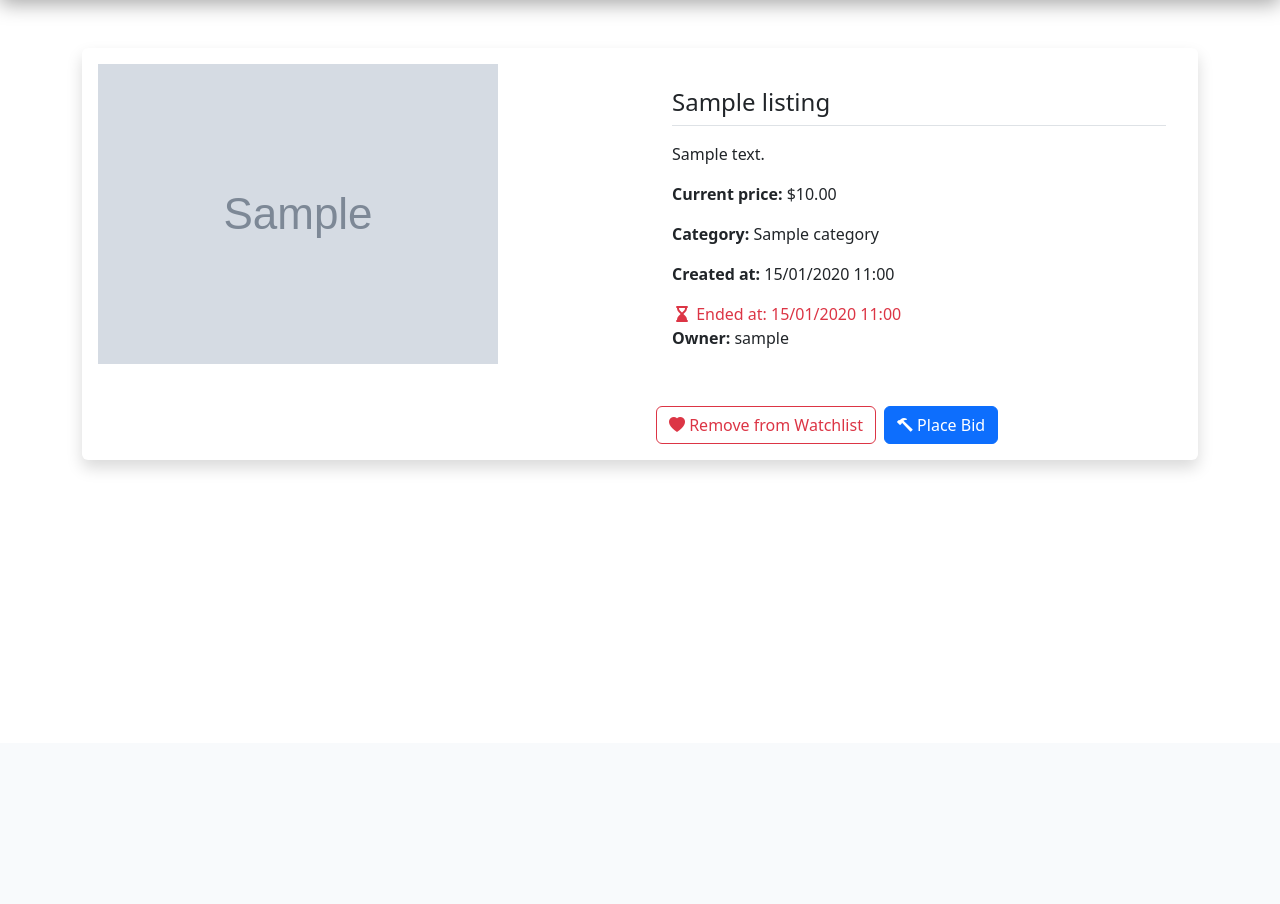
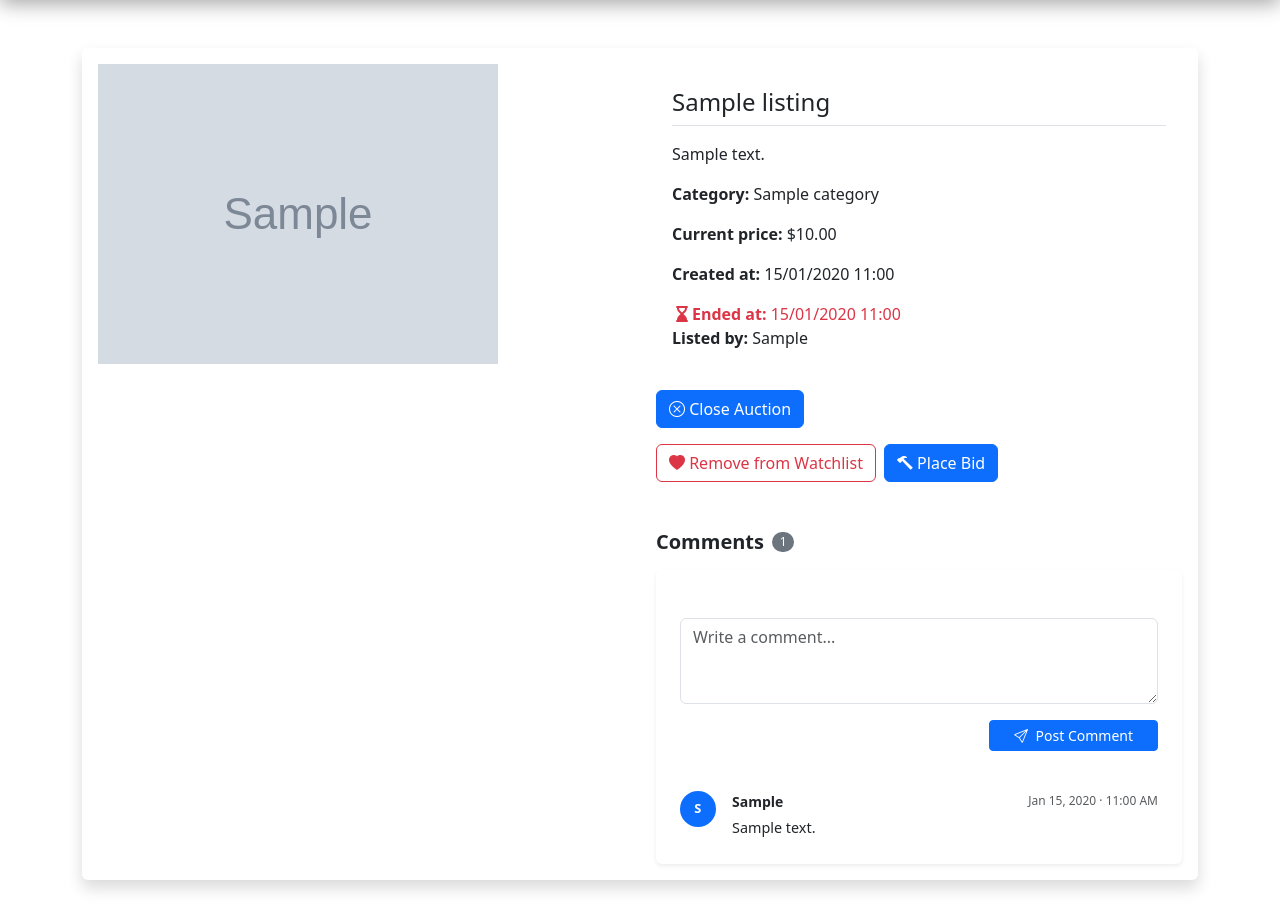
Before and after one commit to ismail-mah/commerce, a Django app: page /listing/1 in a window 1280 px wide. Shown: the part 57-961 px from the top of the page. Before the commit the page ends 527 px from the top, so only its background shows below. Run offline with Django 3.2, Linux system fonts and the light colour scheme; a user stored in the database is signed in; tables that the repository leaves empty hold one stand-in row (values such as "Sample post"); grey boxes marked "Sample" are stand-in pictures; some libraries are stand-ins or nearby versions.

Commit message:
added comments, close auction, and improved error handle overall UX

```diff
--- a/auctions/admin.py
+++ b/auctions/admin.py
@@ -1,7 +1,8 @@
 from django.contrib import admin
-from .models import User, Listing, Category, Bid
+from .models import User, Listing, Category, Bid, Comment
 
 admin.site.register(User)
 admin.site.register(Listing)
 admin.site.register(Category)
 admin.site.register(Bid)
+admin.site.register(Comment)
--- a/auctions/forms.py
+++ b/auctions/forms.py
@@ -1,6 +1,6 @@
 from django import forms
 from django.forms import widgets
-from .models import Listing, Category
+from .models import Listing, Category, Comment
 
 
 class CategoryForm(forms.ModelForm):
@@ -32,3 +32,18 @@ class ListingForm(forms.ModelForm):
             'category': forms.Select(attrs={'class': 'form-select'}),
             'end_time': forms.DateTimeInput(attrs={'class': 'form-control', 'type': 'datetime-local'}),
         }
+
+class CommentForm(forms.ModelForm):
+    class Meta:
+        model = Comment
+        fields = ['comment_text']
+        widgets = {
+            'comment_text': forms.Textarea(attrs={
+                'class': 'form-control',
+                'rows': 3,
+                'placeholder': 'Write a comment...'
+            }),
+        }
+        labels = {
+            'comment_text': '',
+        }
--- a/auctions/static/auctions/styles.css
+++ b/auctions/static/auctions/styles.css
@@ -81,3 +81,48 @@
 .register-container {
   max-width: 480px;
 }
+
+/* username style Uppercase */
+.username {
+  text-transform: capitalize;
+}
+
+
+/* Comment section style */
+
+.comment-user-avatar {
+  width: 36px;
+  height: 36px;
+  border-radius: 50%;
+  background-color: var(--bs-primary);
+  color: #fff;
+  font-size: 0.8rem;
+  font-weight: 700;
+  display: flex;
+  align-items: center;
+  justify-content: center;
+  flex-shrink: 0;
+  text-transform: uppercase;
+  letter-spacing: 0.03em;
+}
+
+.comment-item:last-child {
+  border-bottom: none !important;
+  padding-bottom: 0 !important;
+}
+
+.comment-user-span {
+  font-size: 0.875rem;
+  text-transform: capitalize;
+}
+.comment-date {
+  font-size: 0.75rem;
+}
+.comment-text-body {
+  font-size: 0.9rem;
+  line-height: 1.65;
+}
+
+.chat-icon {
+  font-size: 2rem;
+}
--- a/auctions/templates/auctions/categories.html
+++ b/auctions/templates/auctions/categories.html
@@ -24,7 +24,9 @@
                                         <i class="bi bi-tag-fill"></i>
                                     </div>
                                     <h6 class="fw-semibold mb-2">{{ category.name }}</h6>
-                                    <span class="badge bg-secondary">{{ category.listings.count }}</span>
+                                    {% if category.listings.count > 0 %}
+                                        <span class="badge bg-secondary">{{ category.listings.count }}</span>
+                                    {% endif %}
                                     <a class="stretched-link" href="{% url 'category_listings' category.id %}"></a>
 
                                 </div>
--- a/auctions/templates/auctions/category_listings.html
+++ b/auctions/templates/auctions/category_listings.html
@@ -24,6 +24,9 @@
                             <img src="{{ listing.image_url }}" class="card-img-top" alt="{{ listing.title }}">
                             <div class="card-body d-flex flex-column">
                                 <h5 class="card-title">{{ listing.title }}</h5>
+                                {% if not listing.active %}
+                                    <span class="badge bg-danger">Listing is closed.</span>
+                                {% endif %}
                                 <p class="card-text">Price: ${{ listing.price }}</p>
                                 <p class="text-muted"><i class="fas fa-clock"></i> {{ listing.created_at }}</p>
                                 {% if listing.end_time %}
--- /dev/null
+++ b/auctions/templates/auctions/close_auction.html
@@ -0,0 +1,67 @@
+<!-- Dsplays when auction is closed -->
+{% if not listing.active %}
+    <div class="alert alert-primary text-center my-3" role="alert">
+        <h4 class="alert-heading">Auction is Closed</h4>
+
+        {% if highest_bid %}
+            {% if user == highest_bid.bidder_user %}
+                <p class="fw-bold text-success mb-2">
+                    Congratulations! You won the auction with a bid of ${{ highest_bid.amount }}.
+                </p>
+            {% else %}
+                <p class="mt-2">
+                    Won by <strong>{{ highest_bid.bidder_user.username }}</strong>
+                    with a bid of ${{ highest_bid.amount }}.
+                </p>
+            {% endif %}
+        {% else %}
+            <p class="mt-2">No bids were placed and the auction is closed..</p>
+        {% endif %}
+    </div>
+{% endif %}
+
+
+<!-- Close Auction Button -->
+{% if user.is_authenticated and user == listing.owner and listing.active %}
+    <button type="button" class="btn btn-primary" data-bs-toggle="modal" data-bs-target="#closeAuctionModal">
+        <i class="bi bi-x-circle"></i> Close Auction
+    </button>
+
+<!-- Close Auction Modal only for owner -->
+
+    <div class="modal fade" id="closeAuctionModal" tabindex="-1" aria-labelledby="closeAuctionModalLabel" aria-hidden="true">
+        <div class="modal-dialog modal-dialog-centered">
+            <div class="modal-content border-danger">
+                <div class="modal-header bg-danger text-white">
+                    <h1 class="modal-title fs-5" id="closeAuctionModalLabel">Confirm Auction Closure</h1>
+                    <button type="button" class="btn-close btn-close-white" data-bs-dismiss="modal" aria-label="Close"></button>
+                </div>
+
+                <form action="{% url 'close_listing_auction' listing.id %}" method="post">
+                    {% csrf_token %}
+
+                    <div class="modal-body">
+                        <p class="mb-2">Are you sure you want to close the auction for?</p>
+
+                        {% if highest_bid %}
+                        <div class="alert alert-success py-2">
+                            <p>Title: <span class="fw-semibold">{{ listing.title }}</span></p>
+                            <p>Highest Bid: <span class="fw-semibold">${{ highest_bid.amount }}</span></p>
+                            <p>High bidder: <span class="fw-semibold">{{ highest_bid.bidder_user.username }}</span></p>
+                        </div>
+                        {% else %}
+                            <div class="alert alert-warning py-2">
+                                <p>No bids have been placed yet.</p>
+                            </div>
+                        {% endif %}
+
+                    </div>
+                    <div class="modal-footer">
+                        <button type="button" class="btn btn-secondary" data-bs-dismiss="modal">Cancel</button>
+                        <button type="submit" class="btn btn-danger">Close Auction</button>
+                    </div>
+                </form>
+            </div>
+        </div>
+    </div>
+{% endif %}
--- /dev/null
+++ b/auctions/templates/auctions/comments.html
@@ -0,0 +1,59 @@
+
+<div class="mt-5">
+    <div class="d-flex align-items-center gap-2 mb-3">
+        <h5 class="mb-0 fw-semibold">Comments</h5>
+        {% if comments %}
+            <span class="badge bg-secondary rounded-pill fw-normal">{{ comments|length }}</span>
+        {% endif %}
+    </div>
+
+
+
+    <div class="card shadow-sm border-0">
+        <div class="card-body p-4">
+            <form action="{% url 'add_comment' listing.id %}" method="post">
+                {% csrf_token %}
+                <div class="mb-3">
+                    {{ comment_form.comment_text.label_tag }}
+                    {{ comment_form.comment_text }}
+                    {% if comment_form.comment_text.errors %}
+                        <div class="text-danger mt-1 small">
+                            {{ comment_form.comment_text.errors }}
+                        </div>
+                    {% endif %}
+                </div>
+
+                <div class="d-flex justify-content-end">
+                    <button class="btn btn-primary btn-sm px-4" type="submit">
+                        <i class="bi bi-send me-1"></i>
+                        Post Comment
+                    </button>
+                </div>
+            </form>
+
+            {% comment %} Display existing comments {% endcomment %}
+            <div class="mt-4">
+                {% for comment in comments %}
+                    <div class="comment-item d-flex gap-3 py-3 border-bottom">
+                        <div class="comment-user-avatar">
+                            {{ comment.commenter_user.username|first}}
+                        </div>
+                        <div class="flex-grow-1">
+                            <div class="d-flex justify-content-between align-items-center mb-1">
+                                <span class="fw-semibold comment-user-span">{{ comment.commenter_user.username }}</span>
+                                <span class="text-muted comment-date">{{ comment.created_at|date:"M d, Y · g:i A"}}</span>
+                            </div>
+                            <p class="mb-0 text-body comment-text-body">{{ comment.comment_text }}</p>
+                        </div>
+                    </div>
+
+                {% empty %}
+                    <div class="text-center py-4">
+                        <i class="bi bi-chat-dots text-muted chat-icon"></i>
+                        <p class=" text-muted mt-2 mb-0 small">No comments yet. Be the first to comment!</p>
+                    </div>
+                {% endfor %}
+            </div>
+        </div>
+    </div>
+</div>
--- a/auctions/templates/auctions/error.html
+++ b/auctions/templates/auctions/error.html
@@ -6,8 +6,5 @@
         <div class="alert alert-danger" role="alert">
             {{ message }}
         </div>
-        <div class="text-center">
-            <a href="{% url 'index' %}" class="btn btn-primary">Back to Home</a>
-        </div>
     </div>
 {% endblock  %}
--- a/auctions/templates/auctions/layout.html
+++ b/auctions/templates/auctions/layout.html
@@ -40,7 +40,7 @@
                             </a>
                         </li>
 
-                        {% if user.is_authenticated %}
+                        {% if user.is_authenticated and request.user.watched_listings.count %}
                             <li class="nav-item">
                                 <a class="nav-link mx-2 {% if request.resolver_match.url_name == 'watchlist' %}active{% endif %}"
                                     href="{% url 'watchlist' %}">Watchlist
--- a/auctions/templates/auctions/listing.html
+++ b/auctions/templates/auctions/listing.html
@@ -16,25 +16,27 @@
                     {% endif %}
                 </div>
 
-
                 <div class="col-md-6 p-3">
                     <div class="card-body py-4">
                         <h4 class="card-title mb-3 border-bottom pb-2">{{ listing.title }}</h4>
                         <p>{{ listing.description }}</p>
+                        <p><strong>Category:</strong> {{ listing.category }}</p>
                         <p><strong>Current price:</strong>
                              ${{ current_price }}
                             </p>
-                        <p><strong>Category:</strong> {{ listing.category }}</p>
                         <p><strong>Created at:</strong> {{ listing.created_at }}</p>
                         {% if listing.end_time %}
                         {% if listing.is_expired %}
-                                <p class="text-danger mb-0"><i class="fa fa-hourglass-end"></i> Ended at: {{ listing.end_time }}</p>
+                        <p class="text-danger mb-0"><i class="fa fa-hourglass-end"></i><strong>Ended at:</strong> {{ listing.end_time }}</p>
                         {% else %}
                         <p class="text-muted mb-0"><i class="fa fa-hourglass-half"></i><strong> Ends at:</strong> {{ listing.end_time }}</p>
                         {% endif %}
                         {% endif %}
-                        <p><strong>Owner:</strong> {{ listing.owner.username }}</p>
+                        <p><strong>Listed by:</strong> <span class="username">{{ listing.owner.username }}</span></p>
                     </div>
+
+                    <!-- Close Auction Modal -->
+                    {% include "auctions/close_auction.html" %}
 
                     <div class="d-flex flex-wrap gap-2 mt-3">
                         {% if user.is_authenticated %}
@@ -62,10 +64,13 @@
                             <p class="text-muted mb-0">Please <a href="{% url 'login' %}">log in</a> to add to watchlist or place a bid.</p>
 
                         {% endif %}
+
                     </div>
 
+                    <!-- Comments Section here -->
+                    {% include "auctions/comments.html" %}
 
-                    <!-- Modal -->
+                    <!-- Modal for placing bid -->
                     <div class="modal fade" id="bidModal" tabindex="-1" aria-labelledby="bidModalLabel" aria-hidden="true">
                         <div class="modal-dialog ">
                             <div class="modal-content">
@@ -83,6 +88,7 @@
                                         </h1>
                                         <button type="button" class="btn-close {% if bid_error %}btn-close-white{% endif %}" data-bs-dismiss="modal" aria-label="Close"></button>
                                 </div>
+                                {% if listing.active %}
                                     {% if listing.owner != user %}
                                         <form action="{% url 'add_to_bid' listing.id %}" method="post">
                                             {% csrf_token %}
@@ -109,6 +115,11 @@
                                             <p class="text-muted">You are the owner of this listing.</p>
                                         </div>
                                     {% endif %}
+                                {% else %}
+                                    <div class="modal-body">
+                                        <p class="text-muted">This auction is closed. You cannot place a bid.</p>
+                                    </div>
+                                {% endif %}
                             </div>
                         </div>
                     </div>
@@ -118,6 +129,8 @@
         </div>
     </div>
 
+
+    <!-- javaSript for Modal functionality -->
     {% if bid_error %}
         <script>
             document.addEventListener("DOMContentLoaded", function () {
--- a/auctions/urls.py
+++ b/auctions/urls.py
@@ -15,5 +15,7 @@ urlpatterns = [
     path("categories", views.categories, name="categories"),
     path("categories/<int:category_id>", views.category_listings, name="category_listings"),
     path("create_category", views.create_category, name="create_category"),
-    path("bid/<int:listing_id>/", views.add_to_bid, name="add_to_bid")
+    path("bid/<int:listing_id>/", views.add_to_bid, name="add_to_bid"),
+    path("comment/<int:listing_id>/", views.add_comment, name="add_comment"),
+    path("close_listing_auction/<int:listing_id>/", views.close_listing_auction, name="close_listing_auction"),
 ]
--- a/auctions/views.py
+++ b/auctions/views.py
@@ -5,7 +5,7 @@ from django.http import HttpResponse, HttpResponseRedirect
 from django.shortcuts import render, redirect, get_object_or_404
 from django.contrib.auth.decorators import login_required
 from django.contrib import messages
-from .forms import ListingForm, CategoryForm
+from .forms import ListingForm, CategoryForm, CommentForm
 from django.urls import reverse
 from decimal import Decimal, InvalidOperation
 
@@ -22,9 +22,11 @@ def get_current_price(listing):
     return highest_bid.amount if highest_bid else listing.price
 
 def index(request):
-    active_listings = Listing.objects.filter(active=True).order_by('-id')
+    listings = Listing.objects.all().order_by('-id')
+    for listing in listings:
+        listing.current_price = get_current_price(listing)
     return render(request, "auctions/index.html", {
-        "listings": active_listings
+        "listings": listings
     })
 
 
@@ -39,7 +41,7 @@ def categories(request):
 
 def category_listings(request, category_id):
     category = get_object_or_404(Category, id=category_id)
-    listings = Listing.objects.filter(category=category, active=True)
+    listings = Listing.objects.filter(category=category).order_by('-id')
     return render(request, "auctions/category_listings.html", {
         "category": category,
         "listings": listings,
@@ -67,7 +69,7 @@ def create_category(request):
     })
 
 
-def listing_context(request, single_listing):
+def listing_context(request, single_listing, comment_form=None):
     highest_bid = single_listing.bids.order_by('-amount').first()
     current_price = get_current_price(single_listing)
     is_watching = False
@@ -77,13 +79,18 @@ def listing_context(request, single_listing):
         "listing": single_listing,
         "highest_bid": highest_bid,
         "current_price": current_price,
-        "is_watching": is_watching
+        "is_watching": is_watching,
+        "comment_form": comment_form or CommentForm(),
+        "comments": single_listing.comments.order_by('-id'),
     }
 
 
 
 def listing(request, listing_id):
-    single_listing = get_object_or_404(Listing, pk=listing_id)
+    try:
+        single_listing = Listing.objects.get(pk=listing_id)
+    except Listing.DoesNotExist:
+        return render_error(request, "Listing not found.")
     return render(request, "auctions/listing.html", listing_context(request, single_listing))
 
 
@@ -137,7 +144,9 @@ def remove_from_watchlist(request, listing_id):
     if request.method != "POST":
         return redirect("listing", listing_id=listing_id)
     listing = get_object_or_404(Listing, pk=listing_id)
-    if listing.watcherlist.remove(request.user):
+
+    if listing.watcherlist.filter(pk=request.user.pk).exists():
+        listing.watcherlist.remove(request.user)
         messages.success(request, "Listing removed from watchlist.")
     else:
         messages.info(request, "Listing is not in your watchlist.")
@@ -175,6 +184,45 @@ def add_to_bid(request, listing_id):
         amount=bid_amount
     )
     messages.success(request, "Bid placed successfully.")
+    return redirect("listing", listing_id=listing_id)
+
+
+
+@login_required
+def add_comment(request, listing_id):
+    listing = get_object_or_404(Listing, pk=listing_id)
+
+    if request.method == "POST":
+        form = CommentForm(request.POST)
+        if form.is_valid():
+            comment = form.save(commit=False)
+            comment.listing = listing
+            comment.commenter_user = request.user
+            comment.save()
+            messages.success(request, "Comment added successfully.")
+            return redirect("listing", listing_id=listing_id)
+        else:
+            messages.error(request, "Please correct the errors below.")
+            context = listing_context(request, listing, comment_form=form)
+            return render(request, "auctions/listing.html", context)
+    return redirect("listing", listing_id=listing_id)
+
+
+@login_required
+def close_listing_auction(request, listing_id):
+    if request.method == "POST":
+        listing = get_object_or_404(Listing, pk=listing_id)
+        if request.user != listing.owner:
+            messages.error(request, "The auction can only be closed by the owner.")
+            return redirect("listing", listing_id=listing_id)
+
+        highest_bid = listing.bids.order_by('-amount').first()
+        if highest_bid:
+            listing.winner = highest_bid.bidder_user
+        listing.active = False
+        listing.save()
+        messages.success(request, "The auction has been closed successfully.")
+        return redirect("listing", listing_id=listing_id)
     return redirect("listing", listing_id=listing_id)
 
 
```
Also changed, not shown: auctions/models.py (+9 -0 lines), auctions/templates/auctions/index.html (+5 -2 lines), auctions/migrations/0011_comment.py (added), auctions/migrations/0012_rename_coment_text_comment_comment_text.py (added). Lines whose indentation alone changed are shown as unchanged.
